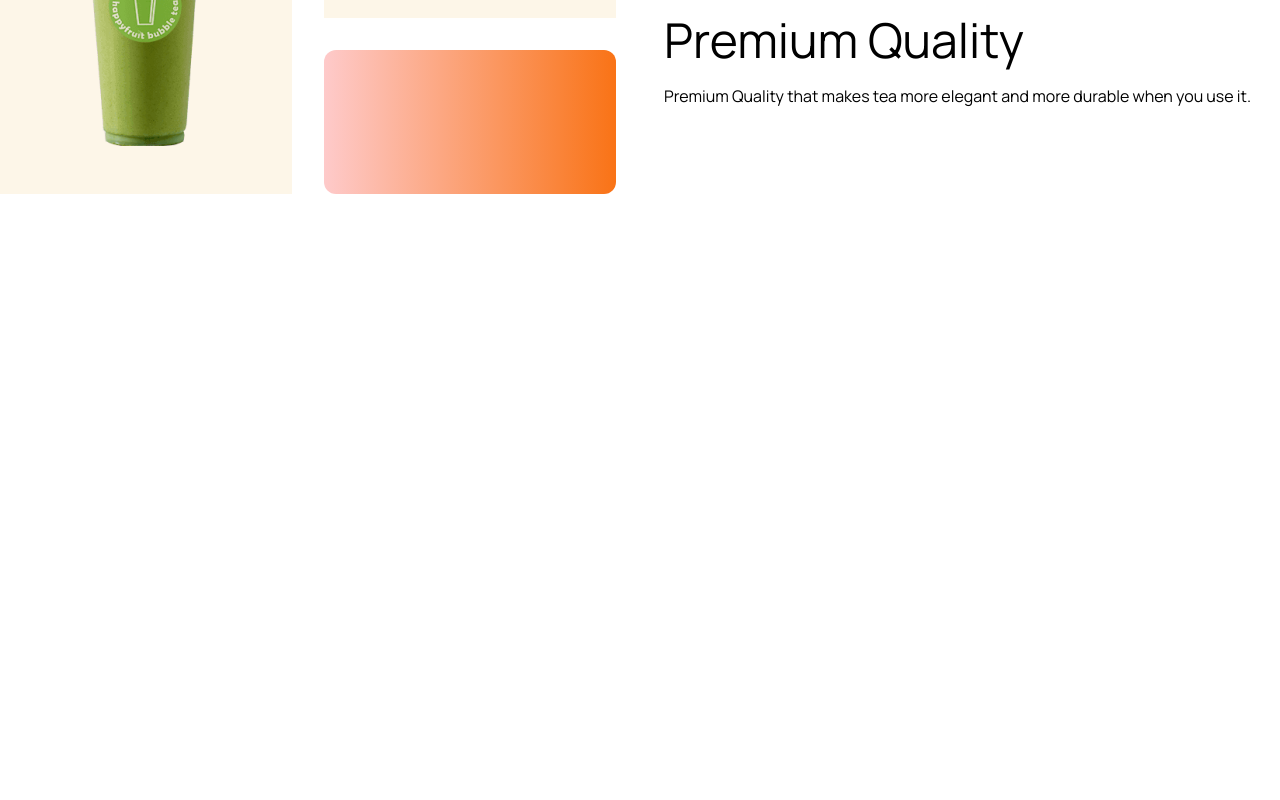
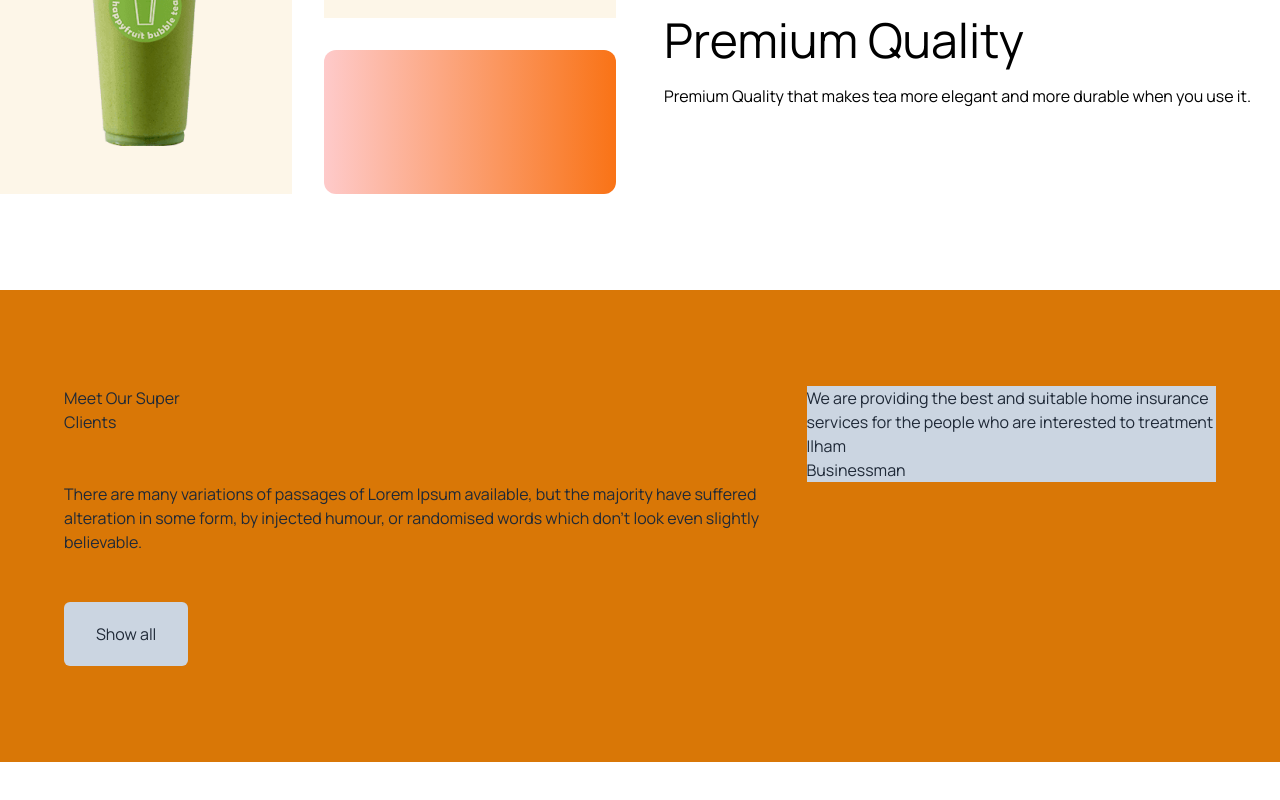
Before and after one commit to AbuHasnth/tea-house-with-daisyUI, a plain HTML site: page index.html in a window 1280 px wide. Shown: the part 1778-2578 px from the top of the page. Before the commit the page ends 2068 px from the top, so only its background shows below. Drawn offline with nearby package versions, Linux system fonts and the light colour scheme.

Commit message:
working on happy customer section

```diff
--- a/index.html
+++ b/index.html
@@ -155,6 +155,25 @@
             </div>
           </div>
         </section>
+
+        <!-- happy client section -->
+        <section class="bg-amber-600 px-16 py-24  ">
+          <div class="rounded-lg flex flex-col lg:flex-row">
+            <div class="space-y-12">
+              <h2>Meet Our Super <br>
+                 Clients</h2>
+                 <p> There are many variations of passages of Lorem Ipsum available, but the majority have suffered alteration in some form, by injected humour, or randomised words which don't look even slightly believable. </p>
+                 <button class="bg-slate-300 px-8 py-5 rounded-md">Show all</button>
+            </div>
+            <div>
+              <div class="bg-slate-300  ">
+                <p>We are providing the best and suitable home insurance services for the people who are interested to treatment</p>
+                <h4>Ilham</h4>
+                <p>Businessman</p>
+              </div>
+            </div>
+          </div>
+        </section>
       </main>
     </main>
     <footer></footer>
```
